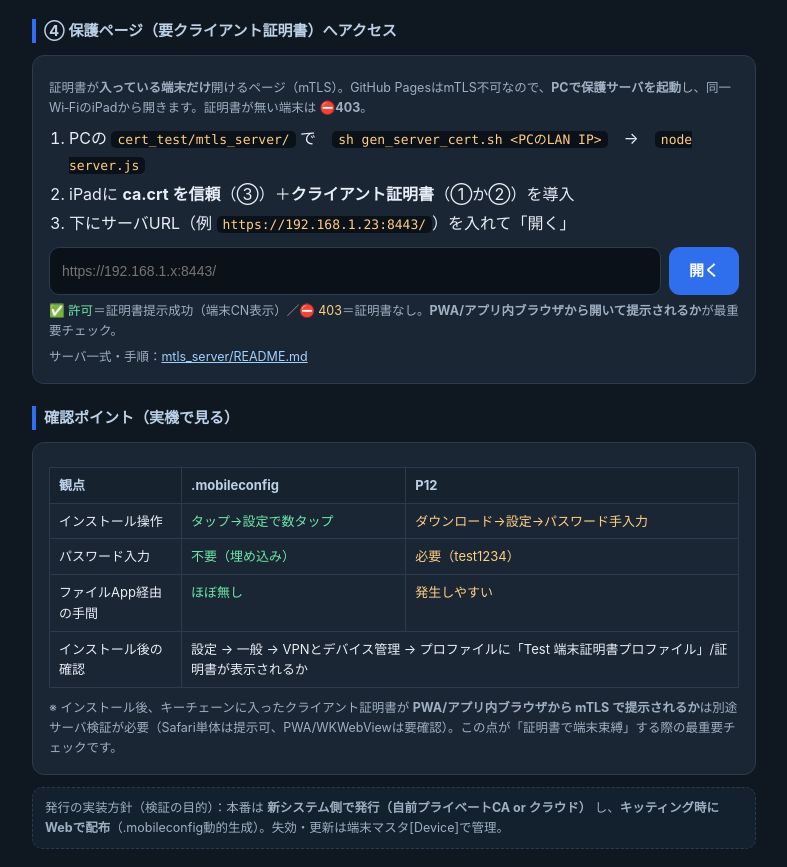
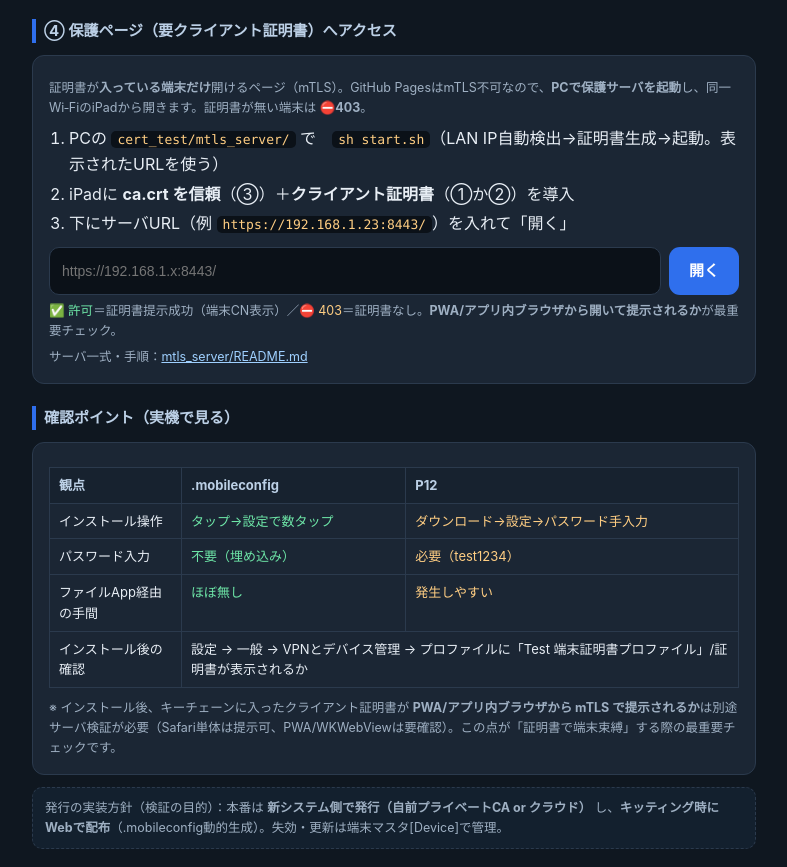
Before and after one commit to ry-Okabe/test, a plain HTML site: page cert_test/index.html in a window 1280 px wide. Shown: the part 1073-1940 px from the top of the page, without its empty margins (246-1033 px from the left). Drawn offline with Linux system fonts and the light colour scheme.

Commit message:
Add one-command start.sh for mTLS test server

```diff
--- a/cert_test/index.html
+++ b/cert_test/index.html
@@ -72,7 +72,7 @@
   <div class="card">
     <p class="hint">証明書が<b>入っている端末だけ</b>開けるページ（mTLS）。GitHub PagesはmTLS不可なので、<b>PCで保護サーバを起動</b>し、同一Wi‑FiのiPadから開きます。証明書が無い端末は <b>⛔403</b>。</p>
     <ol>
-      <li>PCの <code>cert_test/mtls_server/</code> で　<code>sh gen_server_cert.sh &lt;PCのLAN IP&gt;</code>　→　<code>node server.js</code></li>
+      <li>PCの <code>cert_test/mtls_server/</code> で　<b><code>sh start.sh</code></b>（LAN IP自動検出→証明書生成→起動。表示されたURLを使う）</li>
       <li>iPadに <b>ca.crt を信頼</b>（③）＋<b>クライアント証明書</b>（①か②）を導入</li>
       <li>下にサーバURL（例 <code>https://192.168.1.23:8443/</code>）を入れて「開く」</li>
     </ol>
```
Also changed, not shown: 2 other files.
